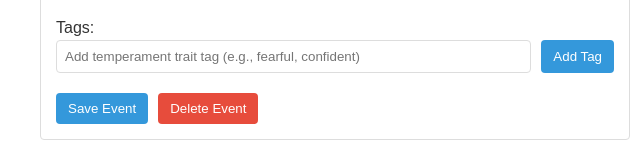
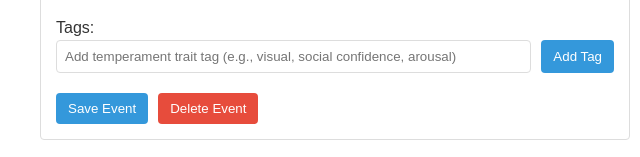
Before and after one commit to Kwinners-pup/puppy-assessment-tracker, a plain HTML site: page index.html in a window 1280 px wide. Shown: the part 834-991 px from the top of the page, 0-640 px from the left. Drawn offline with Linux system fonts and the light colour scheme.

Commit message:
Minor text update.html

```diff
--- a/index.html
+++ b/index.html
@@ -256,7 +256,7 @@
                         <div class="form-group">
                             <label>Tags:</label>
                             <div class="tag-input">
-                                <input type="text" id="tag-input" placeholder="Add temperament trait tag (e.g., fearful, confident)">
+                                <input type="text" id="tag-input" placeholder="Add temperament trait tag (e.g., visual, social confidence, arousal)">
                                 <button id="add-tag">Add Tag</button>
                             </div>
                             <div id="tags-container" class="event-tags">
```
